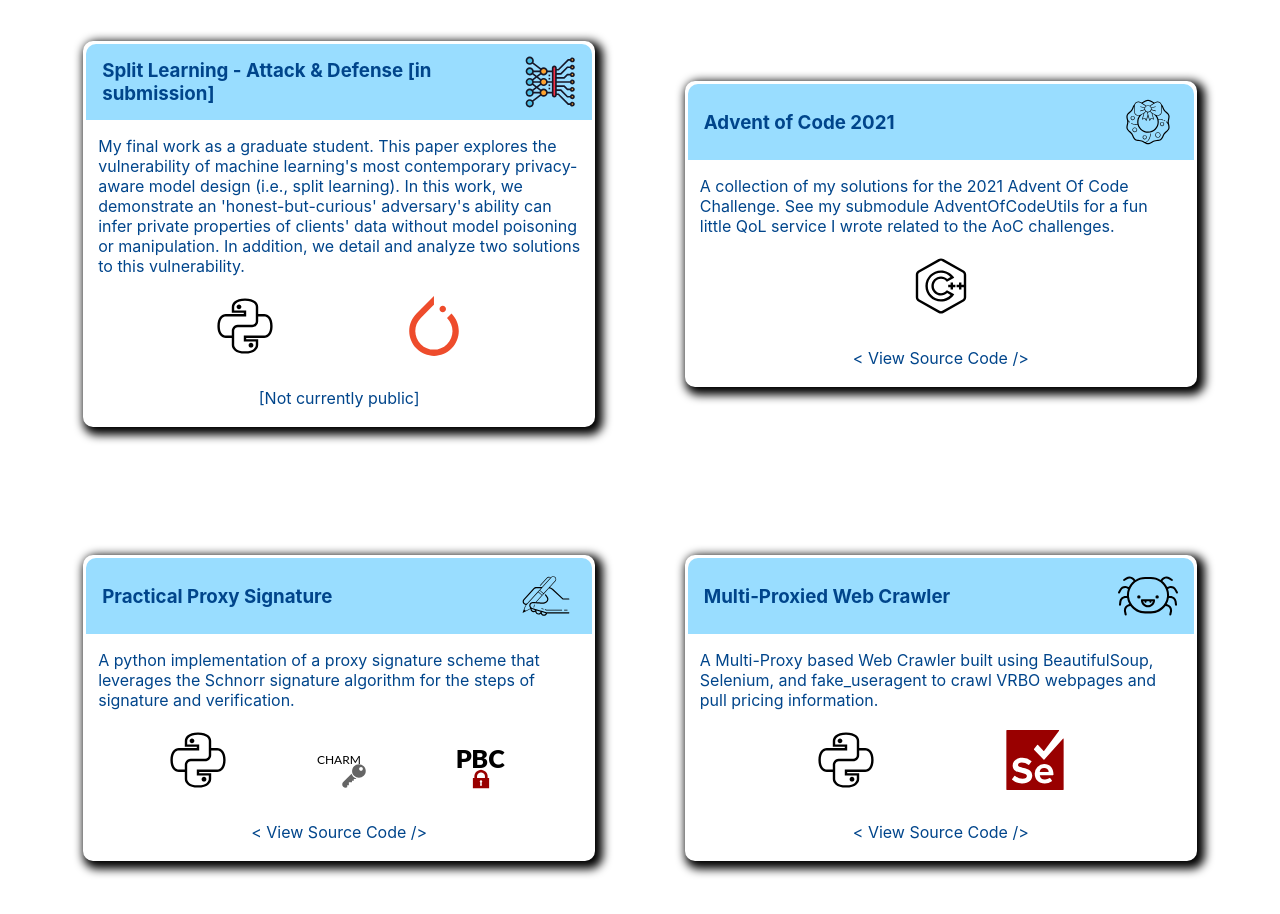
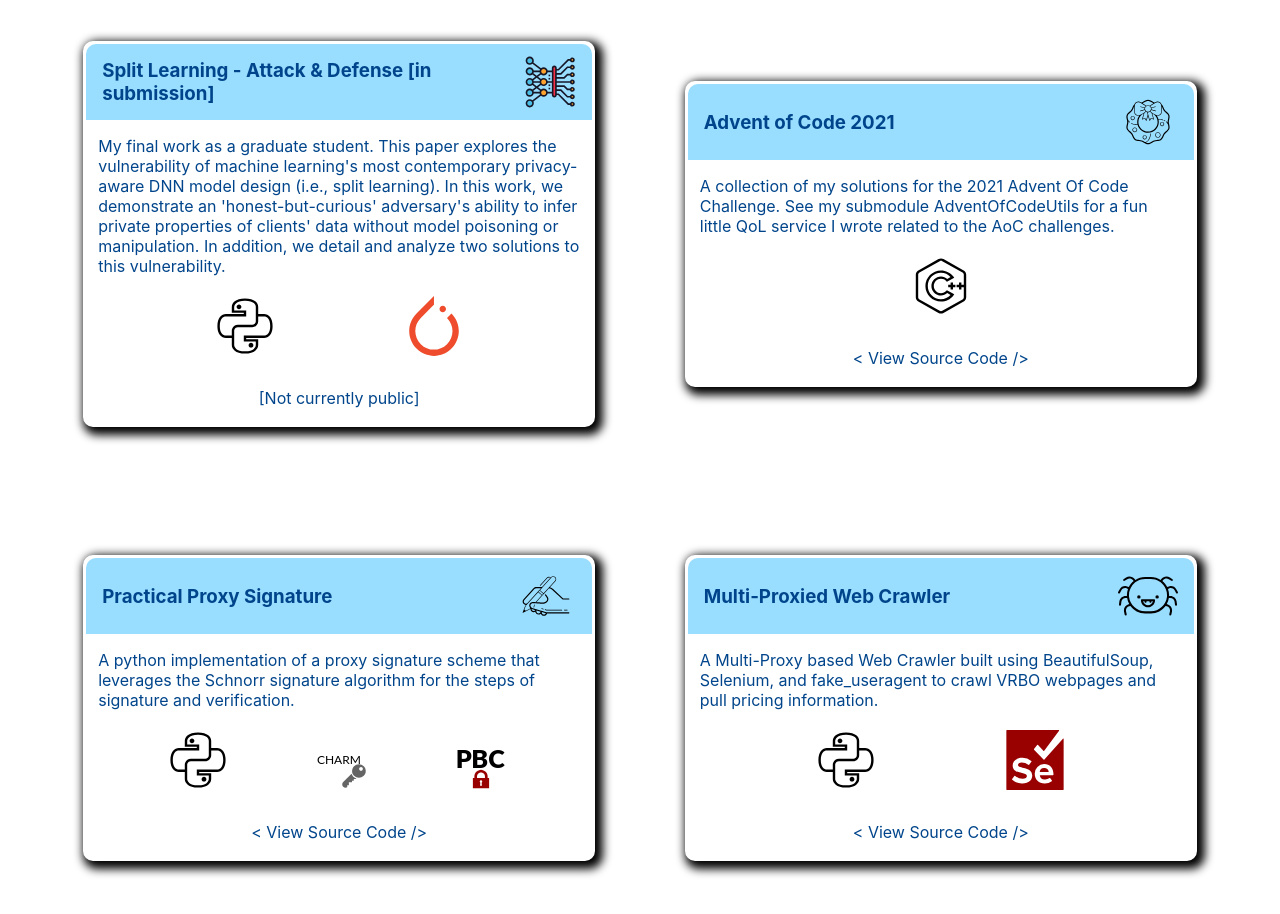
Before and after one commit to SeanDougherty/simple-react-page, a React (Create React App) app: page / in a window 1280 px wide. Shown: the part 4660-5574 px from the top of the page. Built offline with nearby package versions, Linux system fonts and the light colour scheme.

Commit message:
spelling correction

```diff
--- a/src/components/Projects/SplitLearningAttack.js
+++ b/src/components/Projects/SplitLearningAttack.js
@@ -5,7 +5,7 @@ import { ReactComponent as PYTORCH } from "../../resources/pytorch.svg";
 
 const title = "Split Learning - Attack & Defense [in submission]";
 const description =
-  "My final work as a graduate student. This paper explores the vulnerability of machine learning's most contemporary privacy-aware model design (i.e., split learning). In this work, we demonstrate an 'honest-but-curious' adversary's ability can infer private properties of clients' data without model poisoning or manipulation. In addition, we detail and analyze two solutions to this vulnerability.";
+  "My final work as a graduate student. This paper explores the vulnerability of machine learning's most contemporary privacy-aware DNN model design (i.e., split learning). In this work, we demonstrate an 'honest-but-curious' adversary's ability to infer private properties of clients' data without model poisoning or manipulation. In addition, we detail and analyze two solutions to this vulnerability.";
 
 const SplitLearningAttack = () => {
   return (
```
